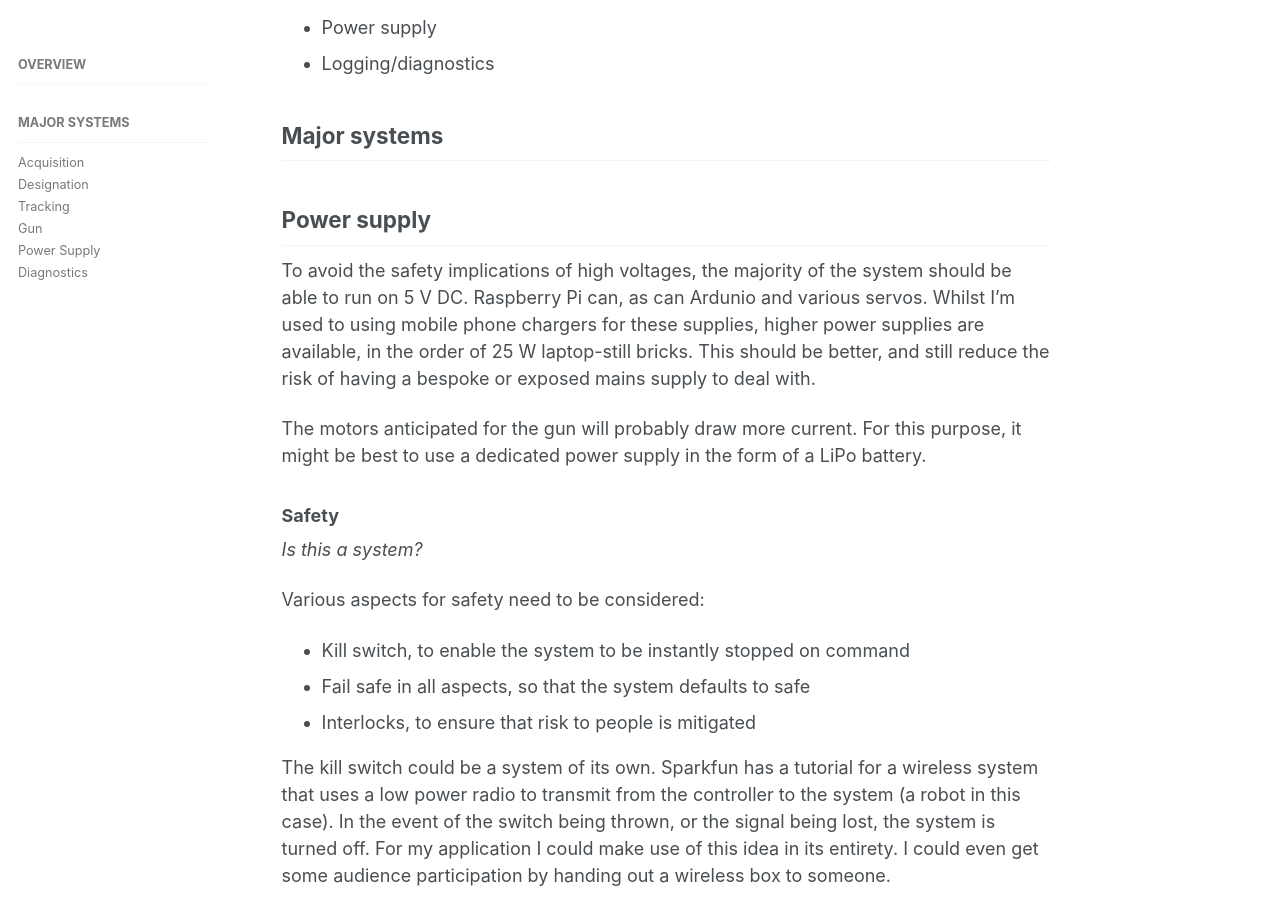
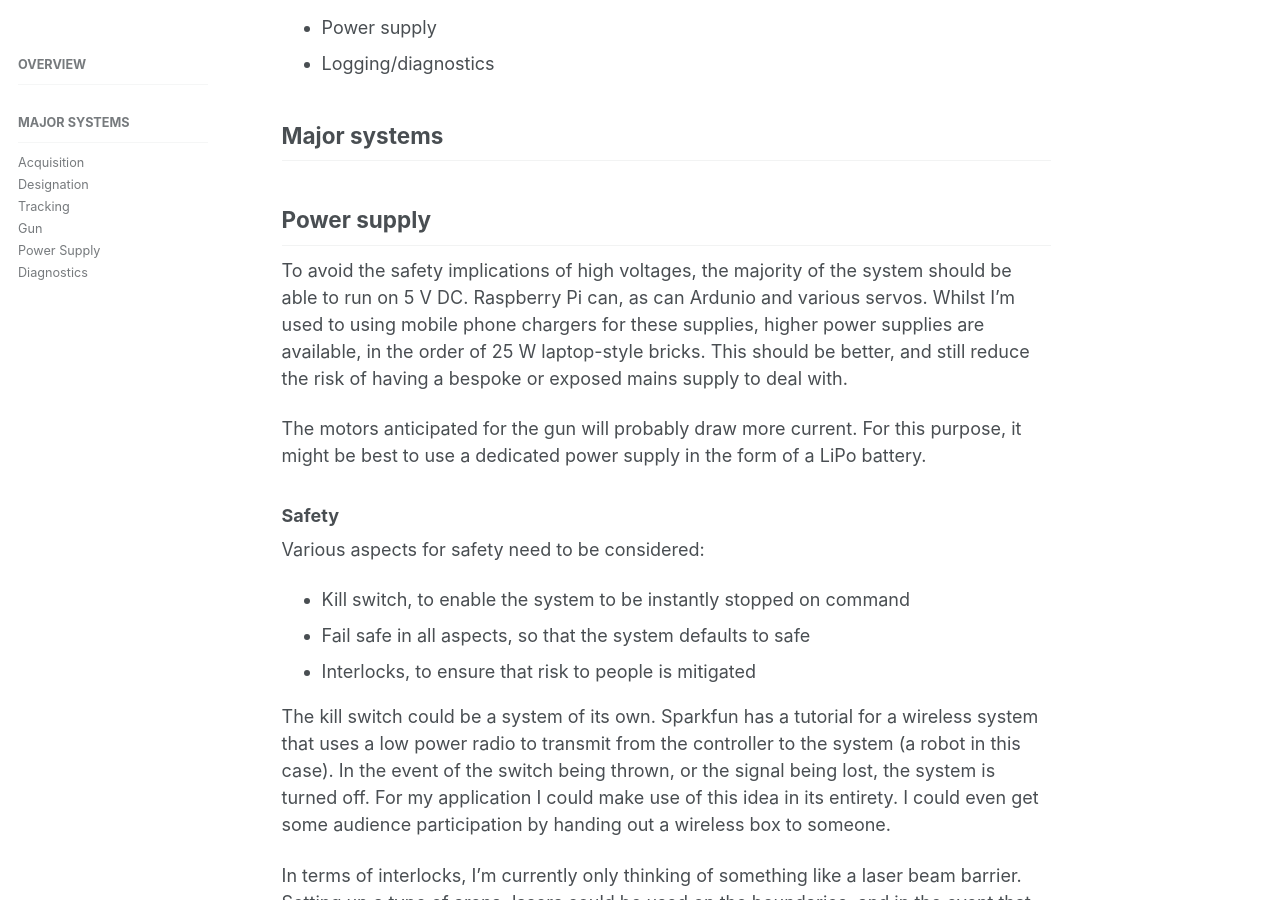
Before and after one commit to pestrickland/desk_defender, a Jekyll site: the page built from _systems/systems.md, in a window 1280 px wide and 900 px high, scrolled down 488 px. Built offline with Jekyll 4.4.1, drawn with Linux system fonts in a browser that asks for light colours.

Commit message:
Make minor corrections and updates to page.

```diff
--- a/_systems/systems.md
+++ b/_systems/systems.md
@@ -19,13 +19,11 @@
 
 ## Power supply
 
-To avoid the safety implications of high voltages, the majority of the system should be able to run on 5 V DC. Raspberry Pi can, as can Ardunio and various servos. Whilst I'm used to using mobile phone chargers for these supplies, higher power supplies are available, in the order of 25 W laptop-still bricks. This should be better, and still reduce the risk of having a bespoke or exposed mains supply to deal with.
+To avoid the safety implications of high voltages, the majority of the system should be able to run on 5 V DC. Raspberry Pi can, as can Ardunio and various servos. Whilst I'm used to using mobile phone chargers for these supplies, higher power supplies are available, in the order of 25 W laptop-style bricks. This should be better, and still reduce the risk of having a bespoke or exposed mains supply to deal with.
 
 The motors anticipated for the gun will probably draw more current. For this purpose, it might be best to use a dedicated power supply in the form of a LiPo battery.
 
 ### Safety
-
-*Is this a system?*
 
 Various aspects for safety need to be considered:
 
```
